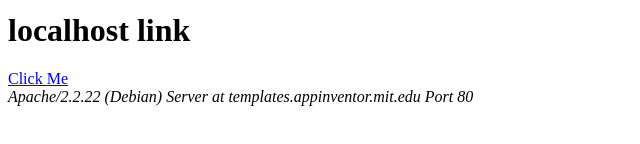
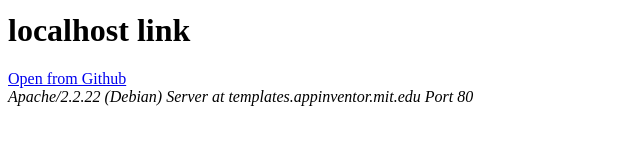
Before and after one commit to htmaapp/htmaapp.github.io, a plain HTML site: page airepo.html in a window 1280 px wide. Shown: the part 188-332 px from the top of the page, 0-640 px from the left. Drawn offline with Linux system fonts and the light colour scheme.

Commit message:
updating link

```diff
--- a/airepo.html
+++ b/airepo.html
@@ -14,6 +14,6 @@
 <h1>
 	localhost link
 </h1>
-<a href="http://ai2.appinventor.mit.edu/?repo=localhost:8000/templates/Pong/Pong.asc">Click Me</a>
+<a href="http://ai2.appinventor.mit.edu/?repo=raw.githubusercontent.com/htmaapp/htmaapp.github.io/master/templates/Pong/Pong.asc">Open from Github</a>
 <address>Apache/2.2.22 (Debian) Server at templates.appinventor.mit.edu Port 80</address>
 </body></html>
```
